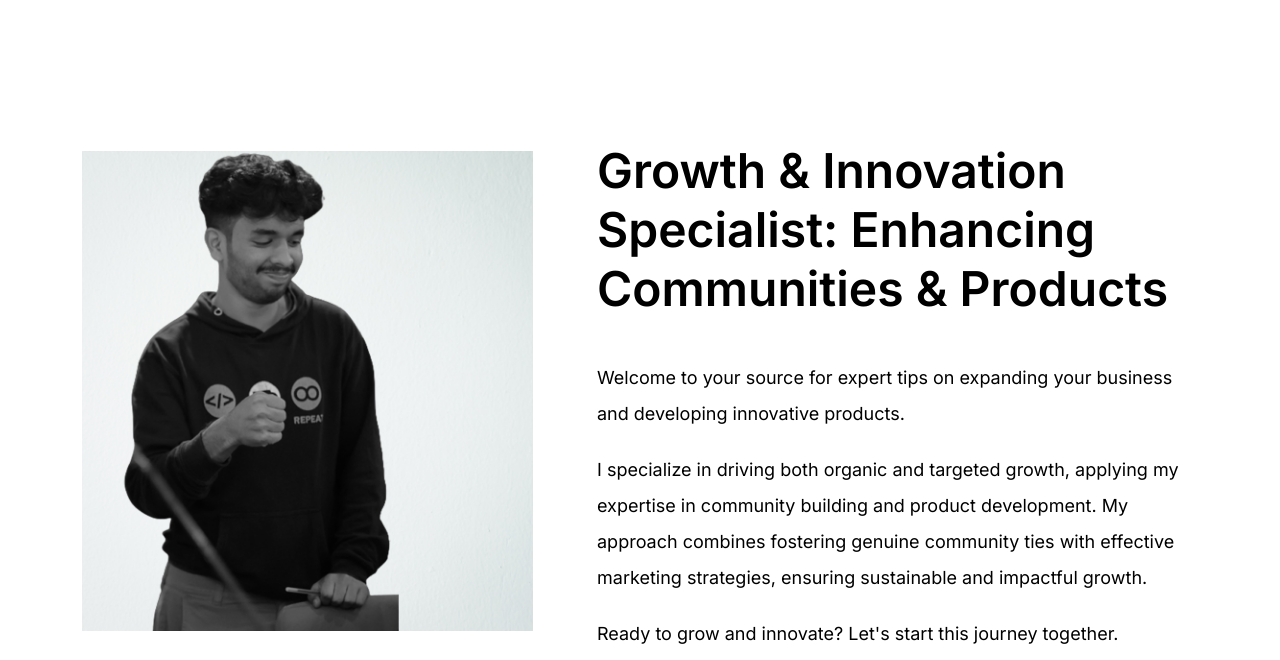
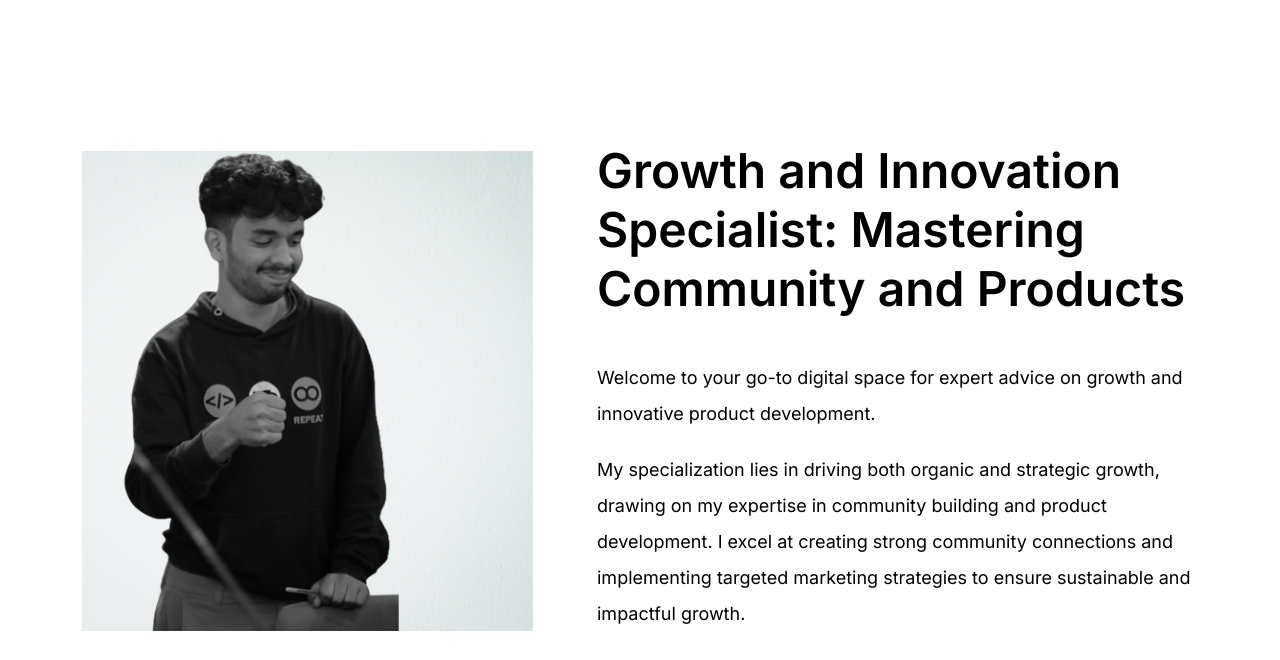
Before and after one commit to finushaheem/Personal-Page, a plain HTML site: page index.html in a window 1280 px wide. Shown: the part 135-795 px from the top of the page. Drawn offline with nearby package versions, Linux system fonts and the light colour scheme.

Commit message:
Update index.html

```diff
--- a/index.html
+++ b/index.html
@@ -50,10 +50,10 @@
               <div class="ds-info-sectio-wrp">
                 <section class="ds-info-sectio">
                 <h2 class="ds-heading">
-                  Growth & Innovation Specialist: Enhancing Communities & Products
+                  Growth and Innovation Specialist: Mastering Community and Products
                 </h2>
-                <p>Welcome to your source for expert tips on expanding your business and developing innovative products.</p>
-                <p>I specialize in driving both organic and targeted growth, applying my expertise in community building and product development. My approach combines fostering genuine community ties with effective marketing strategies, ensuring sustainable and impactful growth.</p>
+                <p>Welcome to your go-to digital space for expert advice on growth and innovative product development.</p>
+                <p>My specialization lies in driving both organic and strategic growth, drawing on my expertise in community building and product development. I excel at creating strong community connections and implementing targeted marketing strategies to ensure sustainable and impactful growth.</p>
                 <p>Ready to grow and innovate? Let's start this journey together.</p>
                 </section>
               </div>
```
